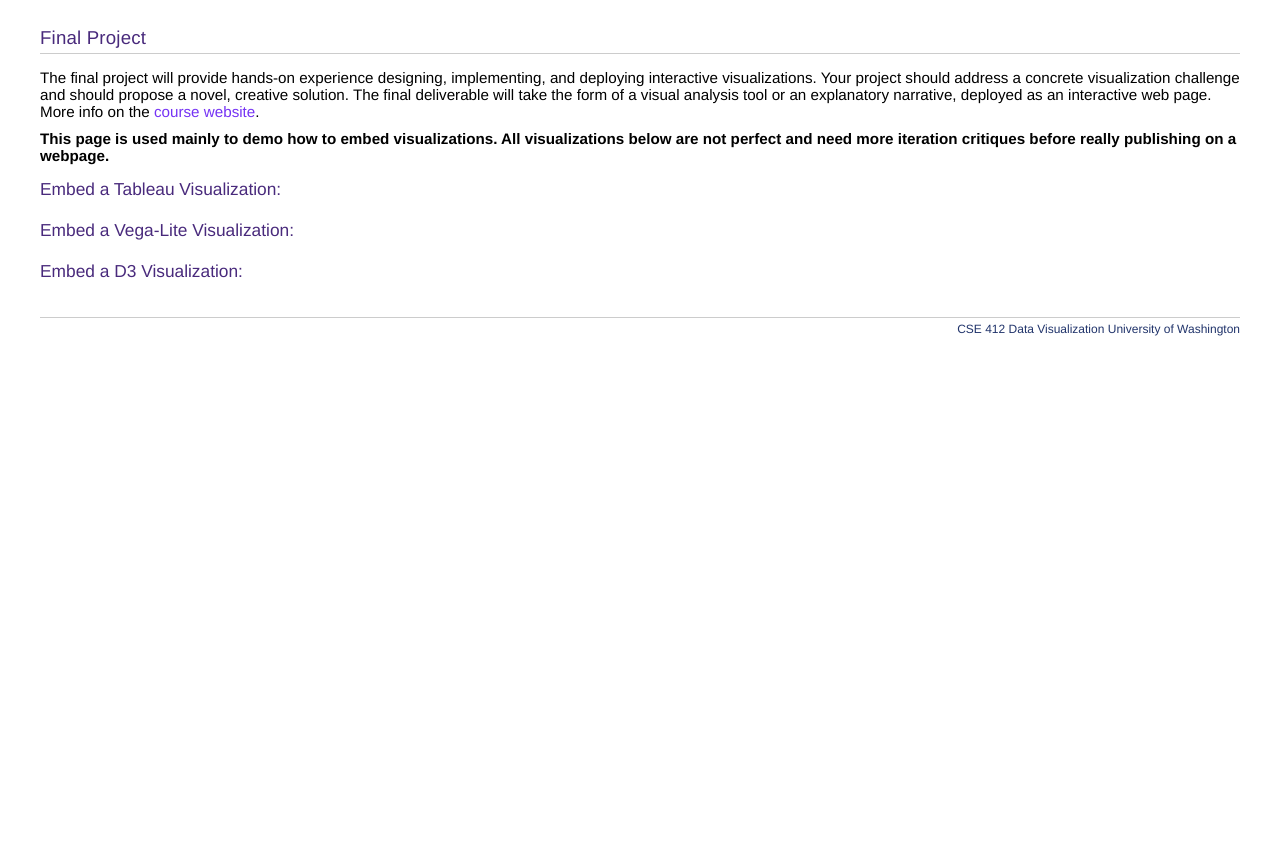
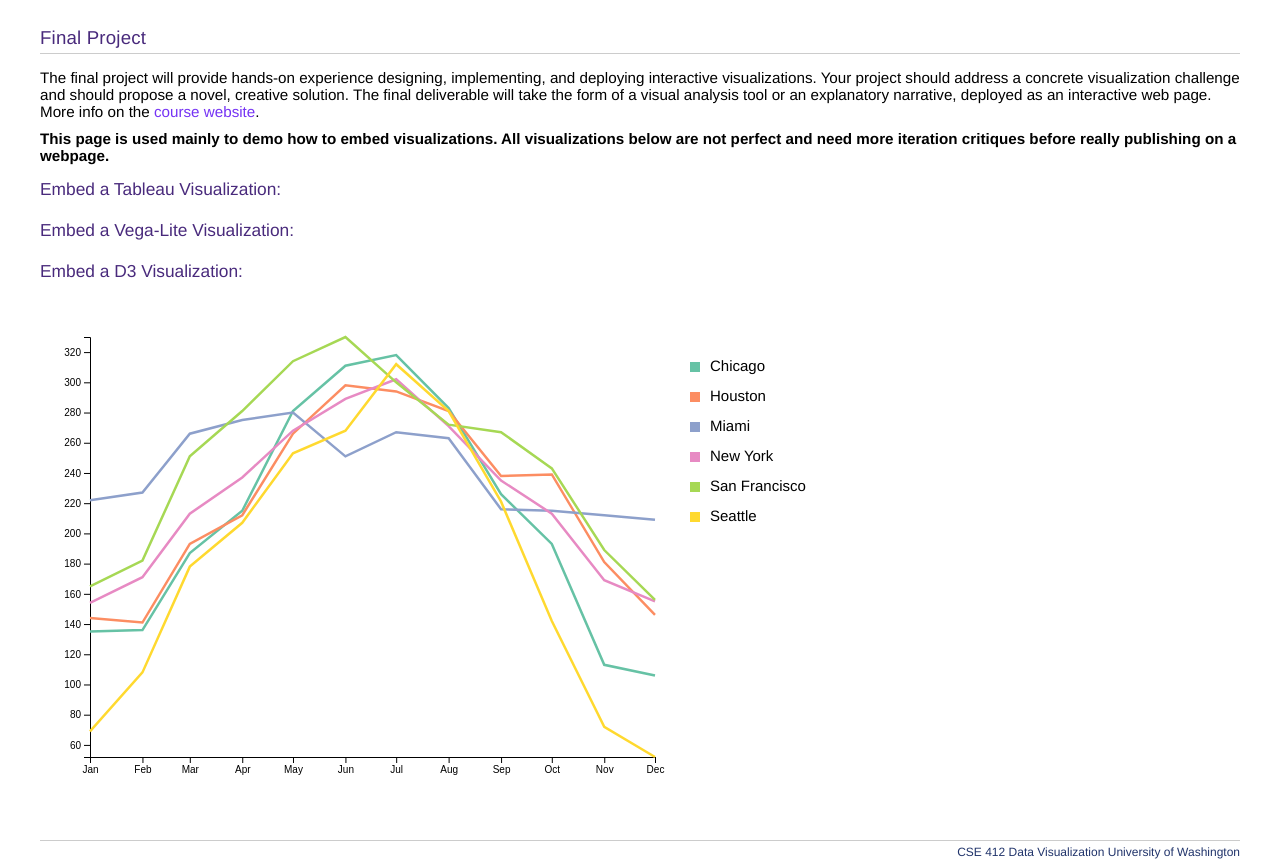
Before and after one commit to cse412-21w/project-demo, a website built with Parcel: page src/index.html in a window 1280 px wide. Shown: the part 44-903 px from the top of the page. Before the commit the page ends 800 px from the top, so only its background shows below. Built offline with nearby package versions, Linux system fonts and the light colour scheme; a script that the page names is missing; a web font is replaced by a local one.

Commit message:
files set

```diff
--- a/src/index.html
+++ b/src/index.html
@@ -89,7 +89,7 @@
 
       <!-- it is recommended to put js files before </body> -->
       <!-- or check load event fot addEventListener() if you want to put js in the <head> -->
-      <script src="d3-demo.js"></script>
+      <script src="d3Demo.js"></script>
       <script src="vegaDemo.js"></script>
     </body>
 
```
